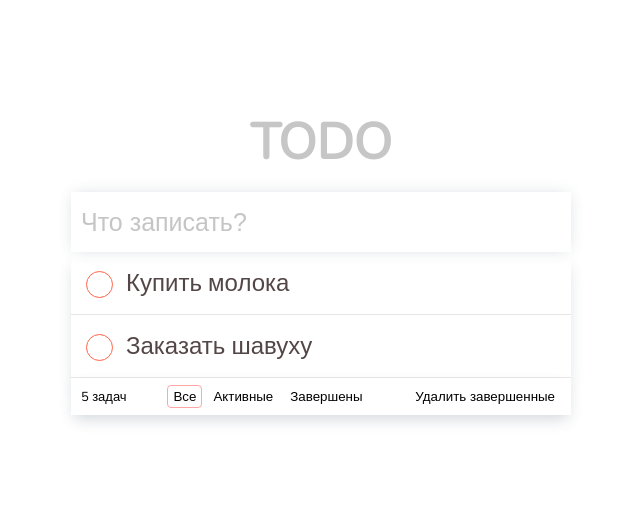
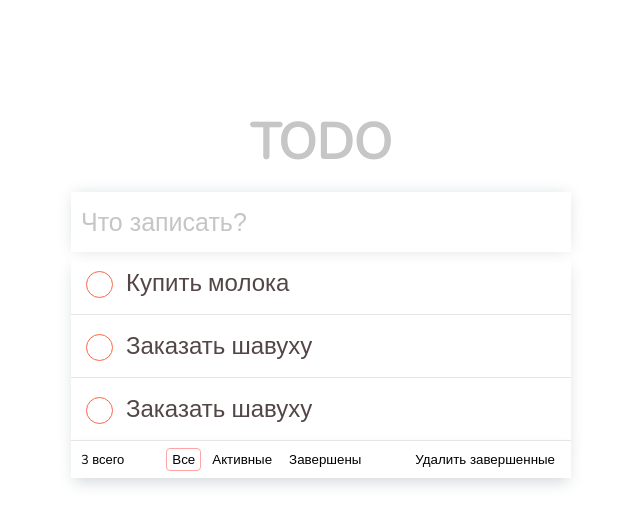
Before and after one commit to kaplunovdev/todo_list, a React (Create React App) app: page / in a window 1280 px wide. Shown: the top 526 px of the page, without its empty margins (319-959 px from the left). Built offline with nearby package versions, Linux system fonts and the light colour scheme.

Commit message:
Added count task, completed task

```diff
--- a/src/components/App.js
+++ b/src/components/App.js
@@ -5,31 +5,58 @@ import List from './List';
 import '../css/style.css';
 
 
- function App(props) {
+function App() {
+
+    const [items, setItems] = React.useState([
+
+        {
+            id: 1,
+            active: true,
+            text: "Купить молока",
+        },
+        {
+            id: 2,
+            active: true,
+            text: "Заказать шавуху",
+        },
+        {
+            id: 3,
+            active: true,
+            text: "Заказать шавуху",
+        },
+    ])
+
+    function removeItem(id, props) {
+        console.log(id)
+        setItems(props.items.filter(item =>   item.id !== id ))
+
+      }
 
     return (
         <div className="App" >
             <Title />
             <input className="input_main" type="text" placeholder="Что записать?" autoFocus />
-            <List items={props.state} check={props.Checked} />
-            <Footer />
+            <List items={items} elemToggle={toggleElem} />
+            <Footer items={items} />
         </div>
     );
 
+
+    function toggleElem(id) {
+        console.log('Todo' + id)
+        setItems(items.map(elem => {
+            if (elem.id === id) {
+                elem.active = !elem.active
+            }
+            return elem
+        }))
+
+
+    }
 
 
 }
 
 
- export function Checked(id) {
-    console.log('Todo' + id)
-    items.map(elem => {
-        if (elem.id === id) {
-            elem.active = !elem.active
-        }
-        return elem
-    })
 
-}
-
- export default App;
+export default App;
--- a/src/components/Footer.js
+++ b/src/components/Footer.js
@@ -3,11 +3,10 @@ import '../css/style.css';
 
 
 
- class Footer extends React.Component {
-    render() {
+function Footer(props) {
   return (
     <div className="footer">
-          <div>5 задач</div>
+      <div>{props.items.length} всего </div>
       <div className="footer__center">
         <button className="footer__active">Все</button>
         <button>Активные</button>
@@ -17,7 +16,6 @@ import '../css/style.css';
     </div>
   );
 }
-  }
 
 
 export default Footer;
--- a/src/components/Item.js
+++ b/src/components/Item.js
@@ -1,22 +1,28 @@
 import React from 'react';
-import {Checked} from './App';
 import '../css/style.css';
+import removeItem from './List'
 
+const Item = ({ elem, elemChange }) => {
 
-
-  const Item = ({ elem, check })=> {
-    if (elem.active === false) {
-    }
-    //console.log(items)
   return (
     <li className="item">
       <div className="item__left">
-          <input className="checkbox" type="checkbox" onChange={() => Checked(elem.id)} />
-          <span className="text">{elem.text}</span>
+        <input className="checkbox" type="checkbox" onChange={() => elemChange(elem.id)} />
+        <span className={(elem.active === false) ? 'complete text' : 'text'}>{elem.text}</span>
       </div>
-        <button></button>
+      <ButtonRemove idRemove={elem.id} />
     </li>
   )
 
 }
 export default Item;
+
+
+
+
+export function ButtonRemove(props) {
+
+  return (
+    <button onClick={()=>removeItem(props.idRemove)}></button>
+  )
+}
--- a/src/components/List.js
+++ b/src/components/List.js
@@ -3,29 +3,21 @@ import Item from './Item';
 import '../css/style.css';
 
 
-let items = [
-
-    {
-        id: 1,
-        active: true,
-        text: "Купить молока",
-    },
-    {
-        id: 2,
-        active: true,
-        text: "Заказать шавуху",
-    },
 
 
-]
+
+
 
 function List(props) {
 
+
+
+
   return (
     <ul className="list">
-        {items.map((elem) => {
+      {props.items.map(elem => {
 
-          return <Item elem={elem} key={elem.id} check={props.check} />
+        return <Item elem={elem} key={elem.id} elemChange={props.elemToggle} />
       })}
     </ul>
   );
--- a/src/index.js
+++ b/src/index.js
@@ -2,12 +2,6 @@ import React from 'react';
 import ReactDOM from 'react-dom';
 import App from './components/App';
 import './css/style.css';
-
-
-
-
-
-
 
 
 
```
Lines whose indentation alone changed are shown as unchanged.
